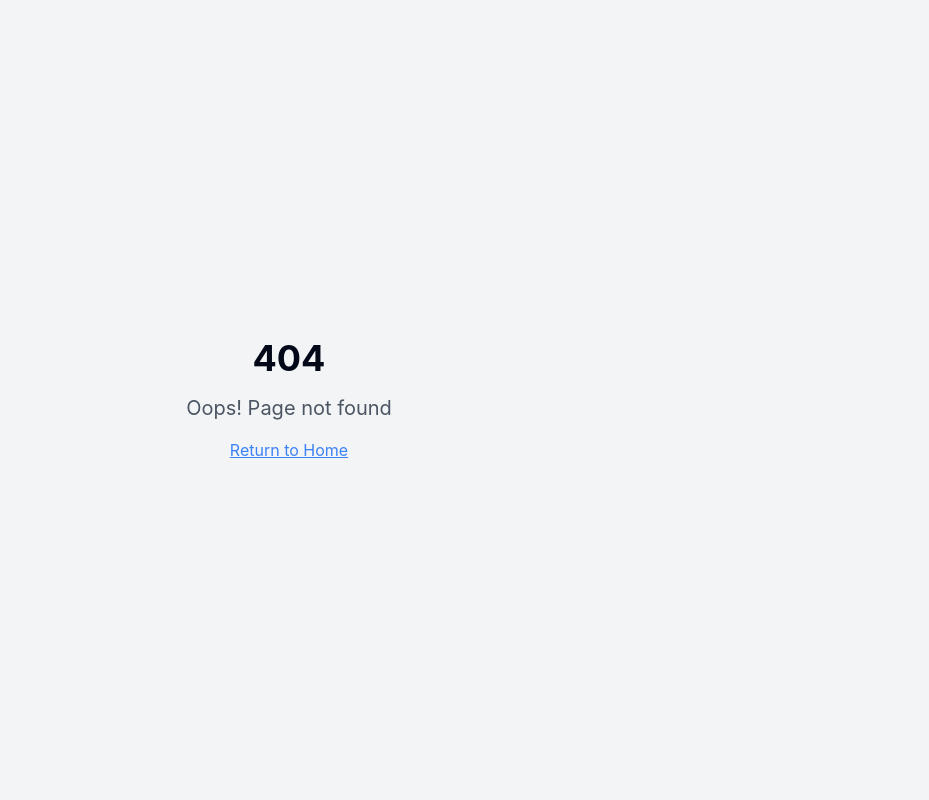
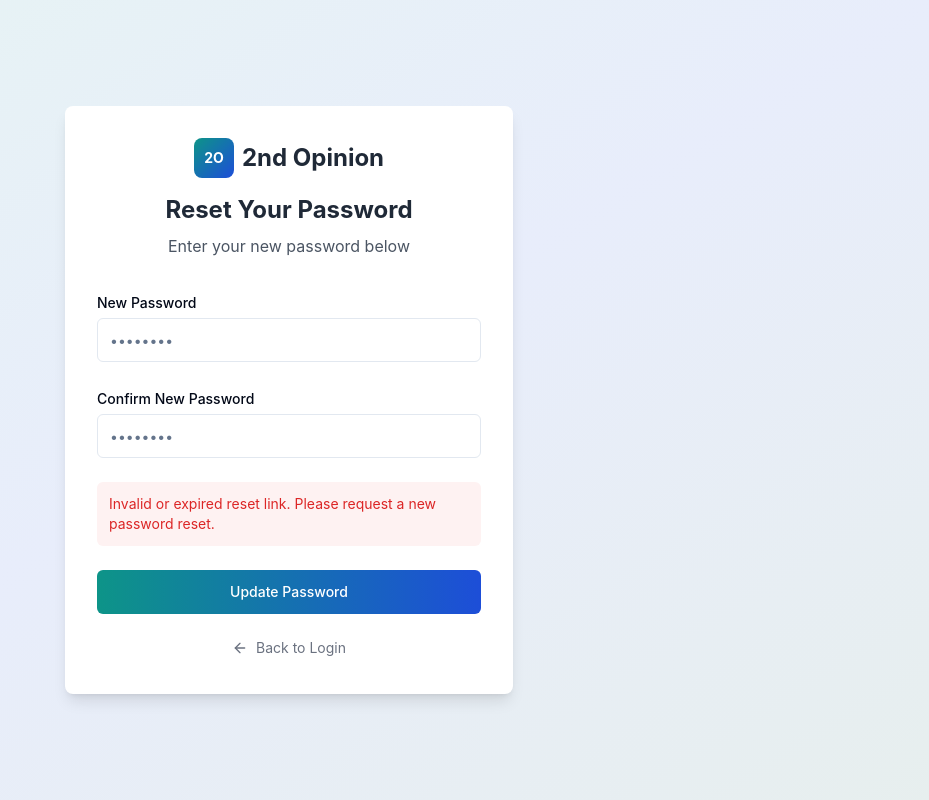
Before and after one commit to MakerSapiens/med-travel-consult, a React (Vite) app: page /reset-password in a window 1280 px wide. Before the commit this address had no page. Shown: the whole page, without its empty margins (351-1280 px from the left). Built offline with nearby package versions, Linux system fonts and the light colour scheme.

Commit message:
Fix: Implement password reset callback route
Implemented the backend for the password reset process, including a callback route in Supabase to handle password reset links and redirect users to the authentication page. This resolves the server error encountered after clicking the reset password link.

```diff
--- a/src/App.tsx
+++ b/src/App.tsx
@@ -8,6 +8,7 @@ import { BrowserRouter, Routes, Route } from "react-router-dom";
 import { AuthProvider } from "@/hooks/useAuth";
 import Index from "./pages/Index";
 import Auth from "./pages/Auth";
+import ResetPassword from "./pages/ResetPassword";
 import DoctorDetail from "./pages/DoctorDetail";
 import HospitalDetail from "./pages/HospitalDetail";
 import SearchResults from "./pages/SearchResults";
@@ -28,6 +29,7 @@ const App = () => {
               <Routes>
                 <Route path="/" element={<Index />} />
                 <Route path="/auth" element={<Auth />} />
+                <Route path="/reset-password" element={<ResetPassword />} />
                 <Route path="/doctor/:id" element={<DoctorDetail />} />
                 <Route path="/hospital/:id" element={<HospitalDetail />} />
                 <Route path="/search" element={<SearchResults />} />
--- a/src/hooks/useAuth.tsx
+++ b/src/hooks/useAuth.tsx
@@ -82,7 +82,7 @@ export const AuthProvider = ({ children }: { children: React.ReactNode }) => {
   };
 
   const resetPassword = async (email: string) => {
-    const redirectUrl = `${window.location.origin}/auth`;
+    const redirectUrl = `${window.location.origin}/reset-password`;
     const { error } = await supabase.auth.resetPasswordForEmail(email, {
       redirectTo: redirectUrl,
     });
--- /dev/null
+++ b/src/pages/ResetPassword.tsx
@@ -0,0 +1,161 @@
+
+import { useState, useEffect } from 'react';
+import { useNavigate, useSearchParams } from 'react-router-dom';
+import { supabase } from '@/integrations/supabase/client';
+import { Button } from '@/components/ui/button';
+import { Input } from '@/components/ui/input';
+import { Label } from '@/components/ui/label';
+import { ArrowLeft } from 'lucide-react';
+
+const ResetPassword = () => {
+  const [password, setPassword] = useState('');
+  const [confirmPassword, setConfirmPassword] = useState('');
+  const [loading, setLoading] = useState(false);
+  const [error, setError] = useState('');
+  const [success, setSuccess] = useState('');
+  const [searchParams] = useSearchParams();
+  const navigate = useNavigate();
+
+  useEffect(() => {
+    // Check if we have the required tokens for password reset
+    const accessToken = searchParams.get('access_token');
+    const refreshToken = searchParams.get('refresh_token');
+
+    if (!accessToken || !refreshToken) {
+      setError('Invalid or expired reset link. Please request a new password reset.');
+      return;
+    }
+
+    // Set the session with the tokens from the URL
+    supabase.auth.setSession({
+      access_token: accessToken,
+      refresh_token: refreshToken,
+    });
+  }, [searchParams]);
+
+  const handleSubmit = async (e: React.FormEvent) => {
+    e.preventDefault();
+    setLoading(true);
+    setError('');
+    setSuccess('');
+
+    if (password !== confirmPassword) {
+      setError('Passwords do not match');
+      setLoading(false);
+      return;
+    }
+
+    if (password.length < 6) {
+      setError('Password must be at least 6 characters long');
+      setLoading(false);
+      return;
+    }
+
+    try {
+      const { error } = await supabase.auth.updateUser({
+        password: password
+      });
+
+      if (error) {
+        setError(error.message);
+      } else {
+        setSuccess('Password updated successfully! Redirecting to login...');
+        setTimeout(() => {
+          navigate('/auth');
+        }, 2000);
+      }
+    } catch (err) {
+      setError('An unexpected error occurred');
+    } finally {
+      setLoading(false);
+    }
+  };
+
+  return (
+    <div className="min-h-screen bg-gradient-to-br from-teal-600/10 via-blue-700/10 to-teal-800/10 flex items-center justify-center p-4">
+      <div className="w-full max-w-md">
+        <div className="bg-white rounded-lg shadow-lg p-6 sm:p-8">
+          {/* Header */}
+          <div className="text-center mb-6 sm:mb-8">
+            <div className="flex items-center justify-center space-x-2 mb-4">
+              <div className="w-10 h-10 bg-gradient-to-br from-teal-600 to-blue-700 rounded-lg flex items-center justify-center">
+                <span className="text-white font-bold text-sm">2O</span>
+              </div>
+              <span className="text-xl sm:text-2xl font-bold text-gray-800">2nd Opinion</span>
+            </div>
+            <h1 className="text-xl sm:text-2xl font-bold text-gray-800 mb-2">
+              Reset Your Password
+            </h1>
+            <p className="text-sm sm:text-base text-gray-600">
+              Enter your new password below
+            </p>
+          </div>
+
+          {/* Form */}
+          <form onSubmit={handleSubmit} className="space-y-4 sm:space-y-6">
+            <div>
+              <Label htmlFor="password" className="text-sm font-medium">New Password</Label>
+              <Input
+                id="password"
+                type="password"
+                value={password}
+                onChange={(e) => setPassword(e.target.value)}
+                required
+                className="mt-1 h-10 sm:h-11"
+                placeholder="••••••••"
+                minLength={6}
+              />
+            </div>
+
+            <div>
+              <Label htmlFor="confirmPassword" className="text-sm font-medium">Confirm New Password</Label>
+              <Input
+                id="confirmPassword"
+                type="password"
+                value={confirmPassword}
+                onChange={(e) => setConfirmPassword(e.target.value)}
+                required
+                className="mt-1 h-10 sm:h-11"
+                placeholder="••••••••"
+                minLength={6}
+              />
+            </div>
+
+            {error && (
+              <div className="text-red-600 text-sm bg-red-50 p-3 rounded-md">
+                {error}
+              </div>
+            )}
+
+            {success && (
+              <div className="text-green-600 text-sm bg-green-50 p-3 rounded-md">
+                {success}
+              </div>
+            )}
+
+            <Button
+              type="submit"
+              className="w-full bg-gradient-to-r from-teal-600 to-blue-700 hover:from-teal-700 hover:to-blue-800 h-10 sm:h-11"
+              disabled={loading}
+            >
+              {loading ? 'Updating Password...' : 'Update Password'}
+            </Button>
+          </form>
+
+          {/* Back to login */}
+          <div className="mt-4 sm:mt-6 text-center">
+            <button
+              onClick={() => navigate('/auth')}
+              className="inline-flex items-center text-gray-500 hover:text-gray-700 transition-colors text-sm"
+            >
+              <ArrowLeft className="w-4 h-4 mr-2" />
+              Back to Login
+            </button>
+          </div>
+        </div>
+      </div>
+    </div>
+  );
+};
+
+export default ResetPassword;
```
